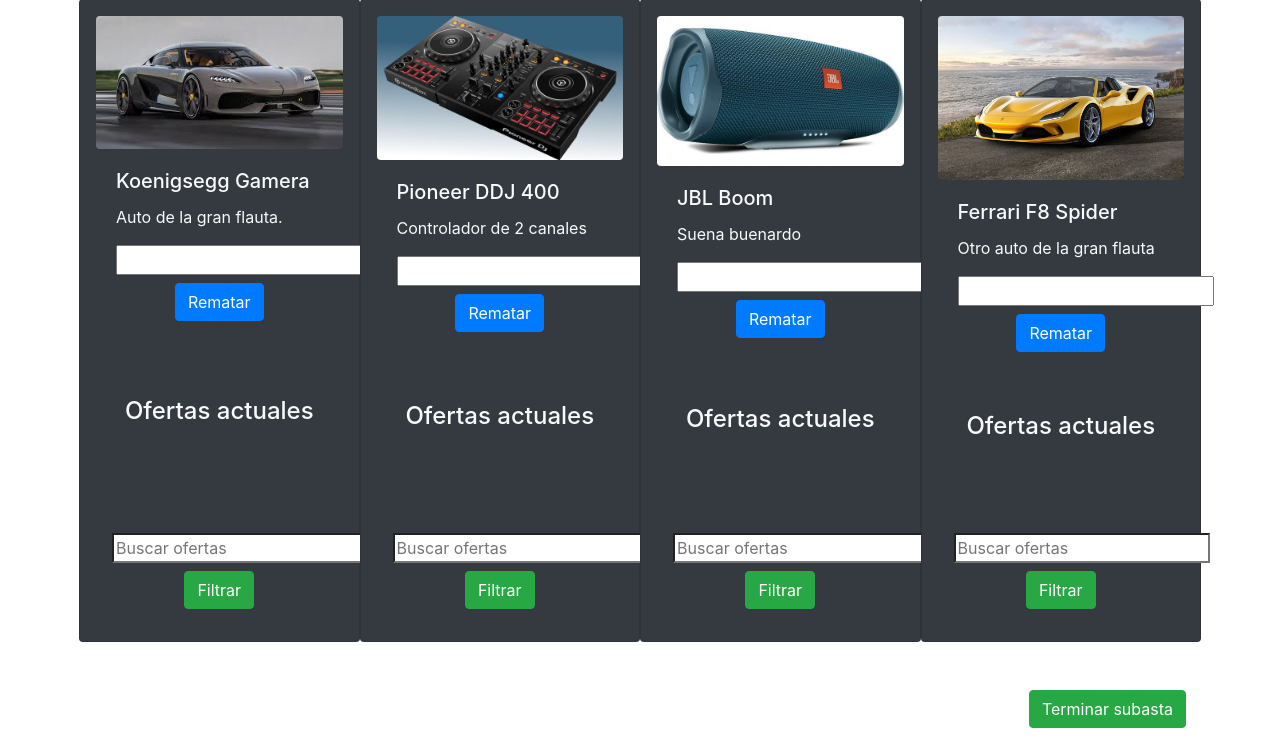
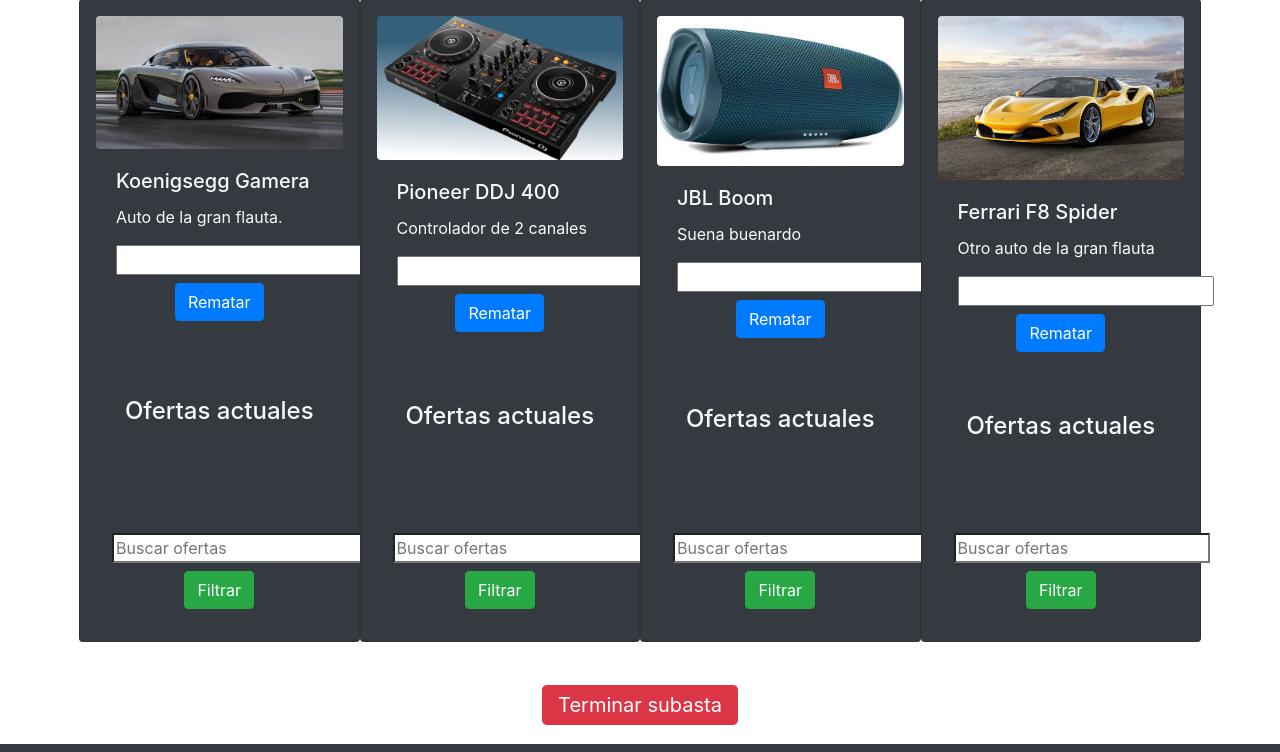
Before and after one commit to SegalhacK/examen-apuestas, a Node server app: page / in a window 1280 px wide. Shown: the part 137-889 px from the top of the page. Run offline with Node 20, Linux system fonts and the light colour scheme; a user stored in the database is signed in; data that the repository does not hold is empty; some libraries are stand-ins or nearby versions.

Commit message:
[FIX] Modifico boton termino subasta. Falta habilitar el Search

```diff
--- a/views/main.ejs
+++ b/views/main.ejs
@@ -129,8 +129,8 @@
     <!-- terminar subasta -->
     <div class="container p-md-4">
         <div class="row">
-            <div class="col text-right">
-                <a href="/result" class="btn btn-success">Terminar subasta</a>
+            <div class="col text-center">
+                <a href="/result" class="btn-lg btn-danger">Terminar subasta</a>
             </div>
         </div>
     </div>
```
